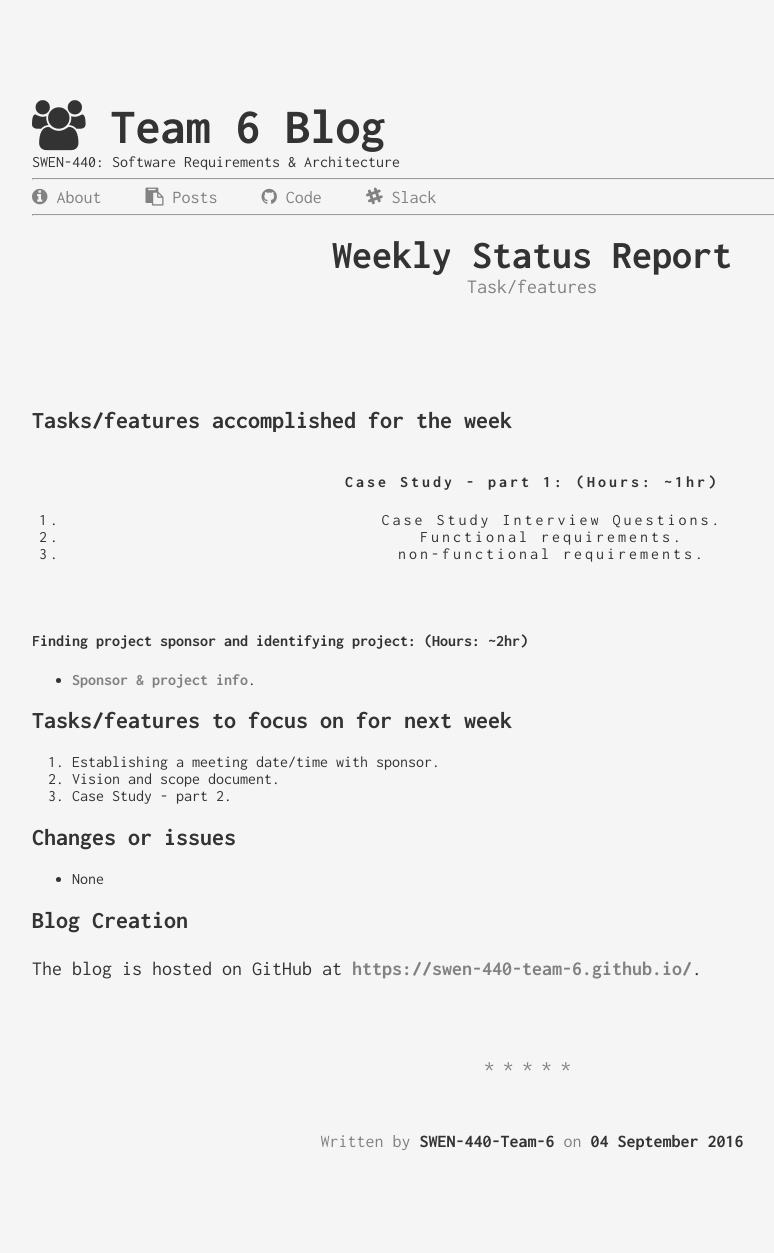
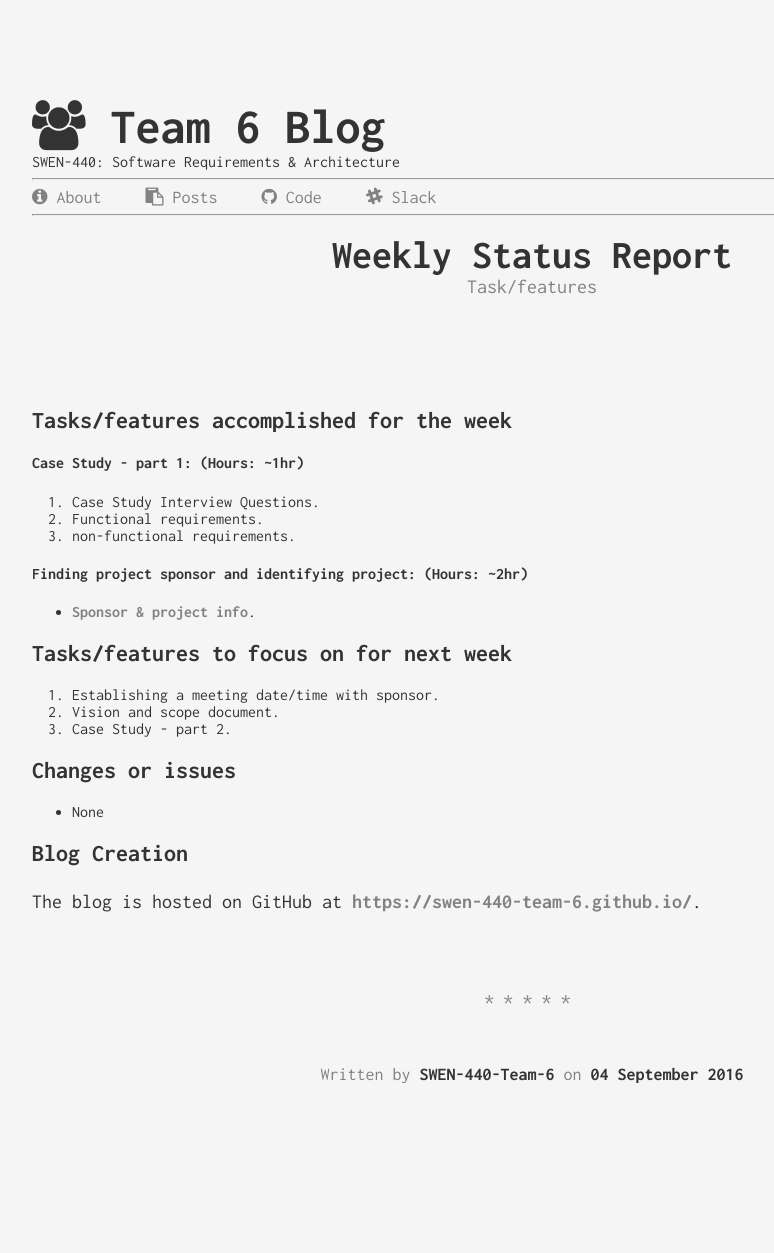
Before and after one commit to swen-440-team-6/swen-440-team-6.github.io, a Jekyll site: the page built from _posts/2016-04-04-Week-2-Status.md, in a window 1280 px wide. Shown: the whole page, without its empty margins (108-882 px from the left). Built offline with Jekyll 4.4.1, drawn with Linux system fonts in a browser that asks for light colours; after the commit the page ends 1186 px from its top, so only the background shows below that.

Commit message:
Weekly report edit
 removed >

```diff
--- a/_posts/2016-04-04-Week-2-Status.md
+++ b/_posts/2016-04-04-Week-2-Status.md
@@ -9,7 +9,7 @@ categories: [asma]
 
 ## Tasks/features accomplished for the week
 
-> #### Case Study - part 1: (Hours: ~1hr)
+#### Case Study - part 1: (Hours: ~1hr)
 1. Case Study Interview Questions.
 2. Functional requirements.
 3. non-functional requirements.
```
